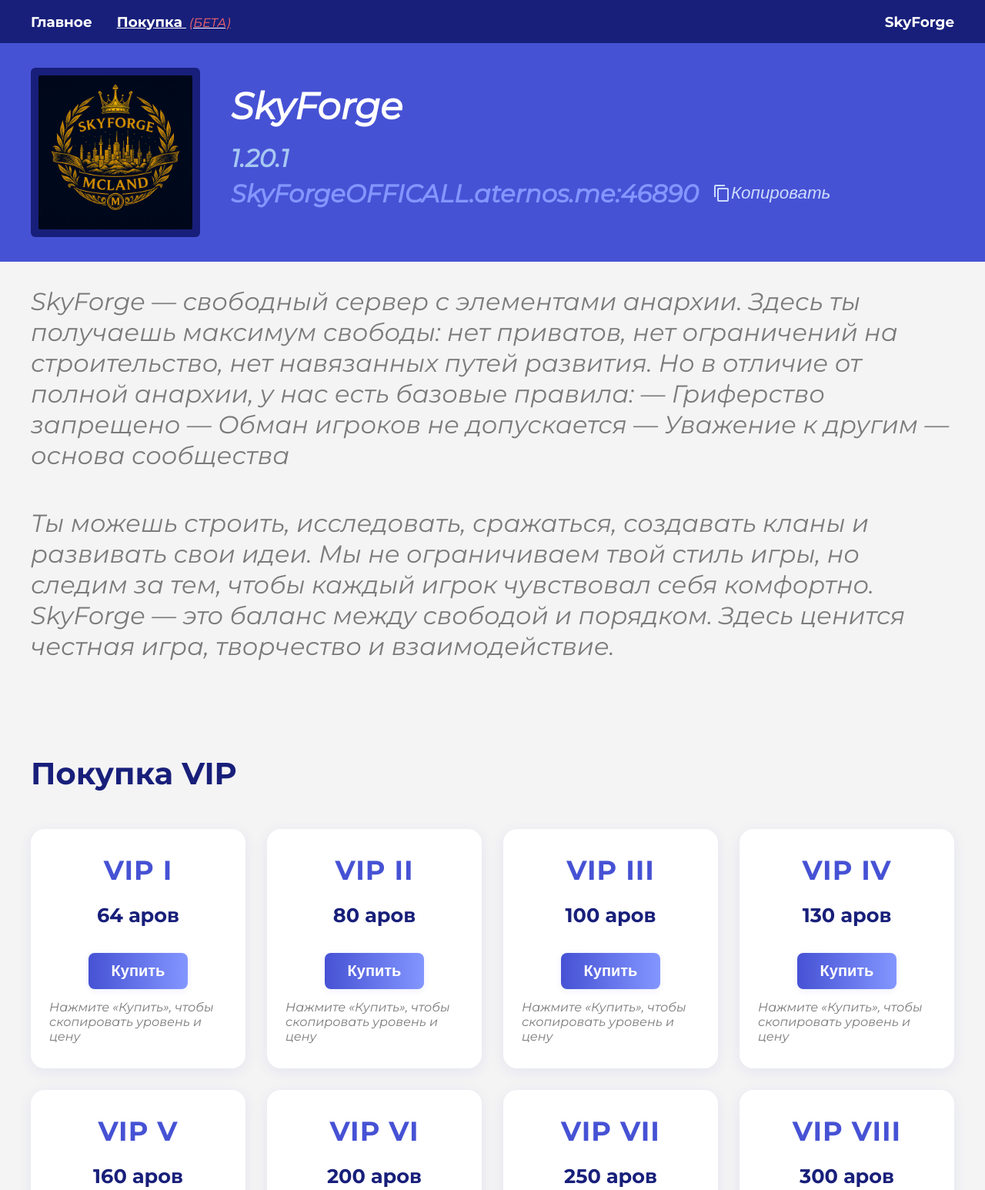
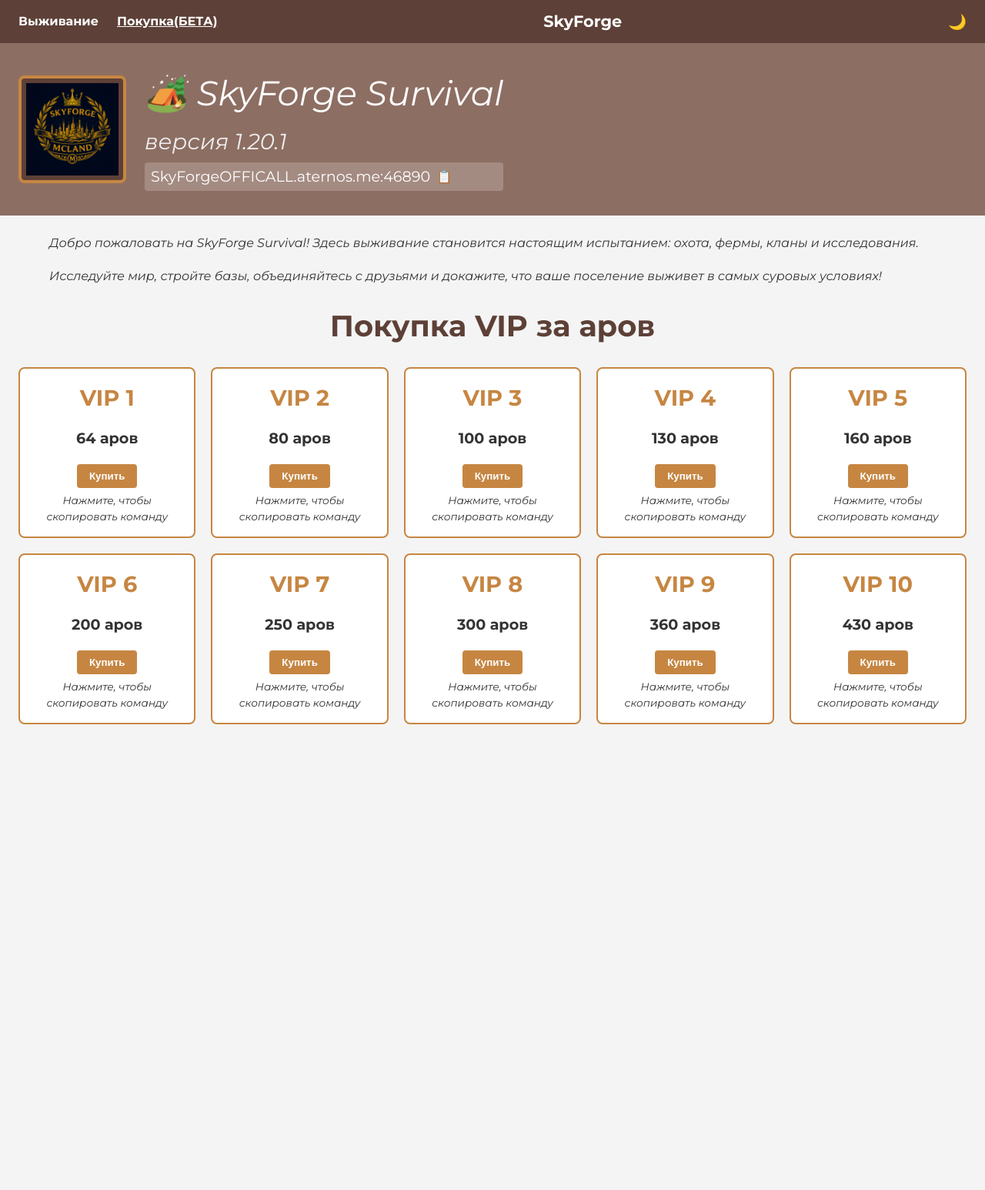
Before and after one commit to Teyzz42/RavixOS.github.io, a plain HTML site: page index.html in a window 1280 px wide. Shown: the top 1546 px of the page at 77% size. After the commit the page ends 981 px from the top, so only its background shows below. Drawn offline with Linux system fonts and the light colour scheme.

Commit message:
index.html

```diff
--- a/index.html
+++ b/index.html
@@ -2,307 +2,325 @@
 <html lang="ru">
 <head>
   <meta charset="UTF-8">
-  <title>SkyForge - Minecraft сервер</title>
+  <meta name="viewport" content="width=device-width, initial-scale=1">
+  <title>🏕️ SkyForge Survival — Покупка VIP</title>
   <link href="https://fonts.googleapis.com/css?family=Montserrat:700,400italic,400&display=swap" rel="stylesheet">
   <style>
+    :root {
+      --bg: #f4f4f4;
+      --text: #333;
+      --nav-bg: #5d4037;
+      --header-bg: #8d6e63;
+      --accent: #c68642;
+      --card-bg: #fff;
+      --modal-bg: rgba(0, 0, 0, .6);
+    }
+    body.dark {
+      --bg: #1e1e1e;
+      --text: #ddd;
+      --nav-bg: #3e2723;
+      --header-bg: #5d4037;
+      --accent: #c68642;
+      --card-bg: #2b2b2b;
+      --modal-bg: rgba(0, 0, 0, .8);
+    }
+    * { margin: 0; padding: 0; box-sizing: border-box; }
     body {
-      margin: 0;
-      background: #f4f4f4;
-      font-family: 'Montserrat', Arial, sans-serif;
-      color: #555;
+      background: var(--bg);
+      color: var(--text);
+      font-family: 'Montserrat', sans-serif;
+      line-height: 1.5;
     }
-    .navbar {
-      background: #181F7A;
+    nav.navbar {
+      background: var(--nav-bg);
       color: #fff;
       display: flex;
       align-items: center;
-      padding: 0 40px;
+      justify-content: space-between;
+      padding: 0 24px;
       height: 56px;
-      font-size: 1.15rem;
-      font-weight: 700;
-      justify-content: space-between;
     }
-    .navbar .menu {
-      display: flex;
-      gap: 32px;
+    .navbar .brand { font-size: 1.3rem; font-weight: 700; }
+    .navbar .menu { display: flex; gap: 24px; font-weight: 700; }
+    .navbar .menu .active { text-decoration: underline; }
+    #theme-toggle {
+      background: none;
+      border: none;
+      color: #fff;
+      font-size: 1.2rem;
+      cursor: pointer;
+      transition: transform .2s;
     }
-    .navbar .menu .active {
-      text-decoration: underline;
-    }
-    .navbar .menu .beta {
-      font-weight: 400;
-      font-style: italic;
-      color: #ff6a6a;
-      font-size: 1rem;
-      margin-left: 4px;
-    }
-    .navbar .brand {
-      font-weight: 700;
-      font-size: 1.15rem;
-    }
+    #theme-toggle:hover { transform: scale(1.1); }
+
     .header {
+      background: var(--header-bg);
+      padding: 32px 24px;
       display: flex;
       align-items: center;
-      background: #4652d4;
-      color: #fff;
-      padding: 32px 40px 32px 40px;
+      gap: 24px;
     }
-    .logo {
-      width: 220px;
-      height: 220px;
-      background: #181F7A;
-      display: flex;
-      align-items: center;
-      justify-content: center;
-      margin-right: 40px;
-      border-radius: 6px;
-      flex-shrink: 0;
+    .header .logo {
+      width: 140px; height: 140px;
+      background: var(--nav-bg);
+      border: 4px solid var(--accent);
+      border-radius: 8px;
+      display: flex; align-items: center; justify-content: center;
     }
-    .logo img {
-      max-width: 200px;
-      max-height: 200px;
-      border-radius: 2px;
+    .header .logo img {
+      max-width: 120px; max-height: 120px;
       object-fit: contain;
     }
-    .title-block {
-      display: flex;
-      flex-direction: column;
-    }
+    .title-block { display: flex; flex-direction: column; gap: .4em; }
     .server-title {
-      font-size: 3rem;
-      font-weight: 700;
+      font-size: 2.8rem;
       font-style: italic;
-      margin-bottom: 0.4em;
-      margin-top: 0;
       color: #fff;
     }
     .server-version {
-      font-size: 2rem;
+      font-size: 1.8rem;
       font-style: italic;
-      color: #a7c8f2;
-      font-weight: 600;
-      margin-bottom: 0.2em;
+      color: #eee;
     }
     .server-ip {
-      font-size: 2rem;
-      font-style: italic;
-      color: #8396ff;
-      margin-bottom: 0.5em;
-      display: flex;
-      align-items: center;
-      gap: 10px;
-      font-weight: 700;
+      display: flex; align-items: center; gap: 8px;
+      font-size: 1.2rem;
+      color: #fff;
+      background: rgba(255,255,255,.2);
+      padding: 4px 8px;
+      border-radius: 4px;
     }
-    .copy-btn {
-      background: none;
-      border: none;
-      color: #cddcfd;
-      font-size: 1.4rem;
-      cursor: pointer;
-      font-style: italic;
-      margin-left: 8px;
-      display: flex;
-      align-items: center;
-      padding: 0;
-      transition: color 0.2s;
+    .server-ip button {
+      background: none; border: none; color: #fff;
+      cursor: pointer; font-size: 1rem;
     }
-    .copy-btn:hover {
-      color: #fff;
-    }
+
     .main {
       max-width: 1200px;
-      margin: 32px auto 0 auto;
-      background: none;
-      padding: 0 40px 40px 40px;
-      font-size: 2rem;
+      margin: 24px auto;
+      padding: 0 24px;
     }
     .desc {
       font-style: italic;
-      color: #7b7b7b;
-      font-size: 2rem;
-      margin-bottom: 1.5em;
-      margin-top: 0;
-      line-height: 1.25;
+      margin-bottom: 1.2em;
     }
+
     .shop-section {
-      max-width: 1200px;
-      margin: 32px auto 0 auto;
-      padding: 0 40px 40px 40px;
+      margin-top: 16px;
+      padding: 0 24px 40px;
     }
     .shop-title {
-      font-size: 2.5rem;
+      font-size: 2.4rem;
+      color: var(--nav-bg);
+      text-align: center;
+      margin-bottom: 24px;
       font-weight: 700;
-      color: #181F7A;
-      margin-bottom: 1.2em;
     }
     .vip-cards {
       display: grid;
-      grid-template-columns: repeat(auto-fit, minmax(260px, 1fr));
-      gap: 28px;
+      grid-template-columns: repeat(auto-fit, minmax(200px,1fr));
+      gap: 20px;
     }
     .vip-card {
-      background: #fff;
-      border-radius: 18px;
-      box-shadow: 0 4px 18px 0 rgba(70,82,212,.09);
-      padding: 32px 24px;
-      display: flex;
-      flex-direction: column;
-      align-items: center;
-      transition: box-shadow 0.2s;
-      position: relative;
+      background: var(--card-bg);
+      border: 2px solid var(--accent);
+      border-radius: 8px;
+      padding: 16px;
+      text-align: center;
+      transition: transform .1s, box-shadow .2s;
     }
     .vip-card:hover {
-      box-shadow: 0 8px 32px 0 rgba(70,82,212,.17);
+      transform: translateY(-4px);
+      box-shadow: 0 4px 12px rgba(0,0,0,.2);
     }
     .vip-tier {
-      font-size: 2.2rem;
-      font-weight: 900;
-      color: #4652d4;
-      margin-bottom: 0.6em;
-      letter-spacing: 1px;
+      font-size: 1.8rem;
+      font-weight: 700;
+      color: var(--accent);
+      margin-bottom: .6em;
     }
     .vip-price {
-      font-size: 1.6rem;
-      color: #181F7A;
+      font-size: 1.2rem;
       margin-bottom: 1em;
       font-weight: 700;
     }
     .buy-btn {
-      background: linear-gradient(90deg, #4652d4 0%, #8396ff 100%);
+      background: var(--accent);
       color: #fff;
       border: none;
-      border-radius: 8px;
-      font-size: 1.25rem;
+      padding: 8px 16px;
+      border-radius: 4px;
+      cursor: pointer;
       font-weight: 700;
-      padding: 12px 30px;
-      cursor: pointer;
-      margin-bottom: 0.5em;
-      margin-top: 8px;
-      box-shadow: 0 2px 8px rgba(70,82,212,.09);
-      transition: background 0.2s, box-shadow 0.2s;
+      transition: background .2s;
     }
-    .buy-btn:hover {
-      background: linear-gradient(90deg, #8396ff 0%, #4652d4 100%);
-      box-shadow: 0 4px 16px rgba(70,82,212,.17);
-    }
-    .vip-card .buy-tip {
-      font-size: 1rem;
-      color: #7b7b7b;
-      margin-top: 4px;
+    .buy-btn:hover { background: #b57336; }
+    .buy-tip {
+      font-size: .85rem;
+      color: var(--text);
+      margin-top: 6px;
       font-style: italic;
     }
-    @media (max-width: 900px) {
-      .header {
-        flex-direction: column;
-        align-items: flex-start;
-        padding: 32px 10px;
-      }
-      .logo {
-        margin-right: 0;
-        margin-bottom: 18px;
-      }
-      .main, .shop-section {
-        padding: 0 10px 40px 10px;
-      }
+
+    #modal {
+      display: none;
+      position: fixed;
+      inset: 0;
+      background: var(--modal-bg);
+      align-items: center; justify-content: center;
+      z-index: 1000;
+    }
+    .modal-content {
+      background: var(--card-bg);
+      border-radius: 8px;
+      padding: 20px;
+      max-width: 360px;
+      position: relative;
+      box-shadow: 0 6px 18px rgba(0,0,0,.3);
+      animation: fadeIn .2s ease-out;
+    }
+    .modal-content p {
+      white-space: pre-wrap;
+      margin-bottom: 16px;
+      color: var(--text);
+    }
+    .modal-content button {
+      background: var(--accent);
+      color: #fff;
+      border: none;
+      padding: 6px 14px;
+      border-radius: 4px;
+      cursor: pointer;
+      transition: background .2s;
+    }
+    .modal-content button:hover { background: #b57336; }
+    .modal-close {
+      position: absolute;
+      top: 8px; right: 12px;
+      background: none; border: none;
+      font-size: 1.2rem; color: var(--text);
+      cursor: pointer;
+    }
+    .modal-close:hover { color: var(--accent); }
+
+    @keyframes fadeIn {
+      from { opacity: 0; transform: scale(.96) }
+      to { opacity: 1; transform: scale(1) }
+    }
+    @media (max-width: 700px) {
+      .header { flex-direction: column; text-align: center; }
+      .logo { margin-bottom: 16px; }
     }
   </style>
 </head>
 <body>
+
   <nav class="navbar">
     <div class="menu">
-      <span>Главное</span>
-      <span class="active">Покупка <span class="beta">(БЕТА)</span></span>
+      <span>Выживание</span>
+      <span class="active">Покупка<span class="beta">(БЕТА)</span></span>
     </div>
     <div class="brand">SkyForge</div>
+    <button id="theme-toggle" title="Переключить тему">🌙</button>
   </nav>
-  <div class="header">
+
+  <header class="header">
     <div class="logo">
-      <img src="logo.png" alt="SkyForge Logo" />
-      <!-- Замените src на верный путь к изображению -->
+      <img src="logo.png" alt="SkyForge Logo">
     </div>
     <div class="title-block">
-      <div class="server-title">SkyForge</div>
-      <div class="server-version">1.20.1</div>
+      <div class="server-title">🏕️ SkyForge Survival</div>
+      <div class="server-version">версия 1.20.1</div>
       <div class="server-ip">
-        <span><span style="font-weight:700;">SkyForgeOFFICALL.aternos.me:46890</span></span>
-        <button class="copy-btn" onclick="copyIP()" title="Копировать IP">
-          <svg height="24" width="24" style="vertical-align:middle;" viewBox="0 0 24 24" fill="currentColor"><path d="M16 1H4c-1.1 0-2 .9-2 2v14h2V3h12V1zm3 4H8c-1.1 0-2 .9-2 2v14c0 1.1.9 2 2 2h11c1.1 0 2-.9 2-2V7c0-1.1-.9-2-2-2zm0 16H8V7h11v14z"/></svg>
-          Копировать
-        </button>
+        <span id="ip-text">SkyForgeOFFICALL.aternos.me:46890</span>
+        <button onclick="copyIP()" title="Копировать IP">📋</button>
       </div>
     </div>
-  </div>
-  <div class="main">
-    <div class="desc">
-      SkyForge — свободный сервер с элементами анархии. Здесь ты получаешь максимум свободы: нет приватoв, нет ограничений на строительство, нет навязанных путей развития. Но в отличие от полной анархии, у нас есть базовые правила: — Гриферство запрещено — Обман игроков не допускается — Уважение к другим — основа сообщества
-    </div>
-    <div class="desc">
-      Ты можешь строить, исследовать, сражаться, создавать кланы и развивать свои идеи. Мы не ограничиваем твой стиль игры, но следим за тем, чтобы каждый игрок чувствовал себя комфортно. SkyForge — это баланс между свободой и порядком. Здесь ценится честная игра, творчество и взаимодействие.
+  </header>
+
+  <main class="main">
+    <p class="desc">
+      Добро пожаловать на SkyForge Survival! Здесь выживание становится настоящим испытанием: охота, фермы, кланы и исследования.
+    </p>
+    <p class="desc">
+      Исследуйте мир, стройте базы, объединяйтесь с друзьями и докажите, что ваше поселение выживет в самых суровых условиях!
+    </p>
+  </main>
+
+  <section class="shop-section">
+    <h2 class="shop-title">Покупка VIP за аров</h2>
+    <div class="vip-cards" id="vip-cards"></div>
+  </section>
+
+  <div id="modal">
+    <div class="modal-content">
+      <button class="modal-close" onclick="closeModal()">×</button>
+      <p id="modal-text"></p>
+      <button onclick="closeModal()">Закрыть</button>
     </div>
   </div>
-  <div class="shop-section">
-    <div class="shop-title">Покупка VIP</div>
-    <div class="vip-cards">
-      <div class="vip-card">
-        <div class="vip-tier">VIP I</div>
-        <div class="vip-price">64 аров</div>
-        <button class="buy-btn" onclick="buyVIP('VIP I', 64)">Купить</button>
-        <div class="buy-tip">Нажмите «Купить», чтобы скопировать уровень и цену</div>
-      </div>
-      <div class="vip-card">
-        <div class="vip-tier">VIP II</div>
-        <div class="vip-price">80 аров</div>
-        <button class="buy-btn" onclick="buyVIP('VIP II', 80)">Купить</button>
-        <div class="buy-tip">Нажмите «Купить», чтобы скопировать уровень и цену</div>
-      </div>
-      <div class="vip-card">
-        <div class="vip-tier">VIP III</div>
-        <div class="vip-price">100 аров</div>
-        <button class="buy-btn" onclick="buyVIP('VIP III', 100)">Купить</button>
-        <div class="buy-tip">Нажмите «Купить», чтобы скопировать уровень и цену</div>
-      </div>
-      <div class="vip-card">
-        <div class="vip-tier">VIP IV</div>
-        <div class="vip-price">130 аров</div>
-        <button class="buy-btn" onclick="buyVIP('VIP IV', 130)">Купить</button>
-        <div class="buy-tip">Нажмите «Купить», чтобы скопировать уровень и цену</div>
-      </div>
-      <div class="vip-card">
-        <div class="vip-tier">VIP V</div>
-        <div class="vip-price">160 аров</div>
-        <button class="buy-btn" onclick="buyVIP('VIP V', 160)">Купить</button>
-        <div class="buy-tip">Нажмите «Купить», чтобы скопировать уровень и цену</div>
-      </div>
-      <div class="vip-card">
-        <div class="vip-tier">VIP VI</div>
-        <div class="vip-price">200 аров</div>
-        <button class="buy-btn" onclick="buyVIP('VIP VI', 200)">Купить</button>
-        <div class="buy-tip">Нажмите «Купить», чтобы скопировать уровень и цену</div>
-      </div>
-      <div class="vip-card">
-        <div class="vip-tier">VIP VII</div>
-        <div class="vip-price">250 аров</div>
-        <button class="buy-btn" onclick="buyVIP('VIP VII', 250)">Купить</button>
-        <div class="buy-tip">Нажмите «Купить», чтобы скопировать уровень и цену</div>
-      </div>
-      <div class="vip-card">
-        <div class="vip-tier">VIP VIII</div>
-        <div class="vip-price">300 аров</div>
-        <button class="buy-btn" onclick="buyVIP('VIP VIII', 300)">Купить</button>
-        <div class="buy-tip">Нажмите «Купить», чтобы скопировать уровень и цену</div>
-      </div>
-    </div>
-  </div>
+
   <script>
+    // Сохраняем тему
+    const btn = document.getElementById('theme-toggle');
+    const body = document.body;
+    const current = localStorage.getItem('theme');
+    if (current === 'dark') body.classList.add('dark'), btn.textContent = '☀️';
+
+    btn.onclick = () => {
+      body.classList.toggle('dark');
+      const isDark = body.classList.contains('dark');
+      btn.textContent = isDark ? '☀️' : '🌙';
+      localStorage.setItem('theme', isDark ? 'dark' : 'light');
+    };
+
+    // VIP уровни
+    const vipLevels = [
+      { level: 1, price: 64 }, { level: 2, price: 80 },
+      { level: 3, price: 100 },{ level: 4, price: 130 },
+      { level: 5, price: 160 },{ level: 6, price: 200 },
+      { level: 7, price: 250 },{ level: 8, price: 300 },
+      { level: 9, price: 360 },{ level:10, price: 430 }
+    ];
+    const container = document.getElementById('vip-cards');
+    vipLevels.forEach(v => {
+      const card = document.createElement('div');
+      card.className = 'vip-card';
+      card.innerHTML = `
+        <div class="vip-tier">VIP ${v.level}</div>
+        <div class="vip-price">${v.price} аров</div>
+        <button class="buy-btn" onclick="buyVip(${v.level}, ${v.price})">Купить</button>
+        <div class="buy-tip">Нажмите, чтобы скопировать команду</div>
+      `;
+      container.appendChild(card);
+    });
+
+    // Копирование IP
     function copyIP() {
-      navigator.clipboard.writeText("SkyForgeOFFICALL.aternos.me:46890");
-      alert("IP скопирован!");
+      const txt = document.getElementById('ip-text').innerText;
+      navigator.clipboard.writeText(txt)
+        .then(() => alert('IP скопирован!'))
+        .catch(() => alert('Ошибка копирования.'));
     }
-    function buyVIP(tier, price) {
-      navigator.clipboard.writeText(tier + " — " + price + " аров");
-      alert("Данные для покупки скопированы: " + tier + " — " + price + " аров");
-      // Здесь можно добавить интеграцию с магазином
+
+    // Покупка VIP
+    function buyVip(level, price) {
+      const cmd = `/BuyVip ${level}`;
+      navigator.clipboard.writeText(cmd);
+      const msg = `
+Напишите в чат:
+  ${cmd}
+
+Дождитесь подтверждения админа и оплатите ${price} аров.`;
+      document.getElementById('modal-text').innerText = msg.trim();
+      document.getElementById('modal').style.display = 'flex';
     }
+
+    function closeModal() {
+      document.getElementById('modal').style.display = 'none';
+    }
+    window.onclick = e => { if (e.target.id === 'modal') closeModal(); };
   </script>
+
 </body>
 </html>
```
